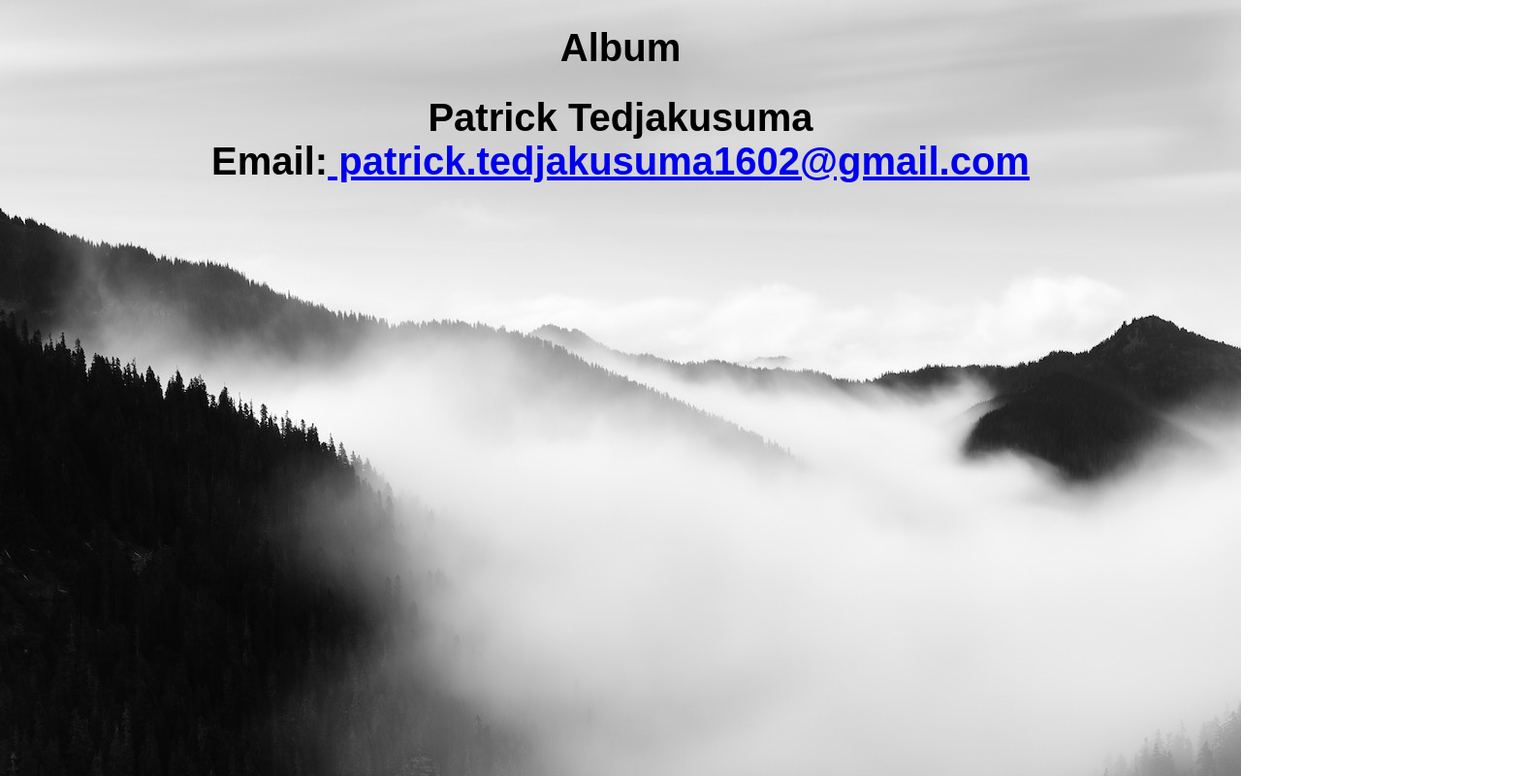
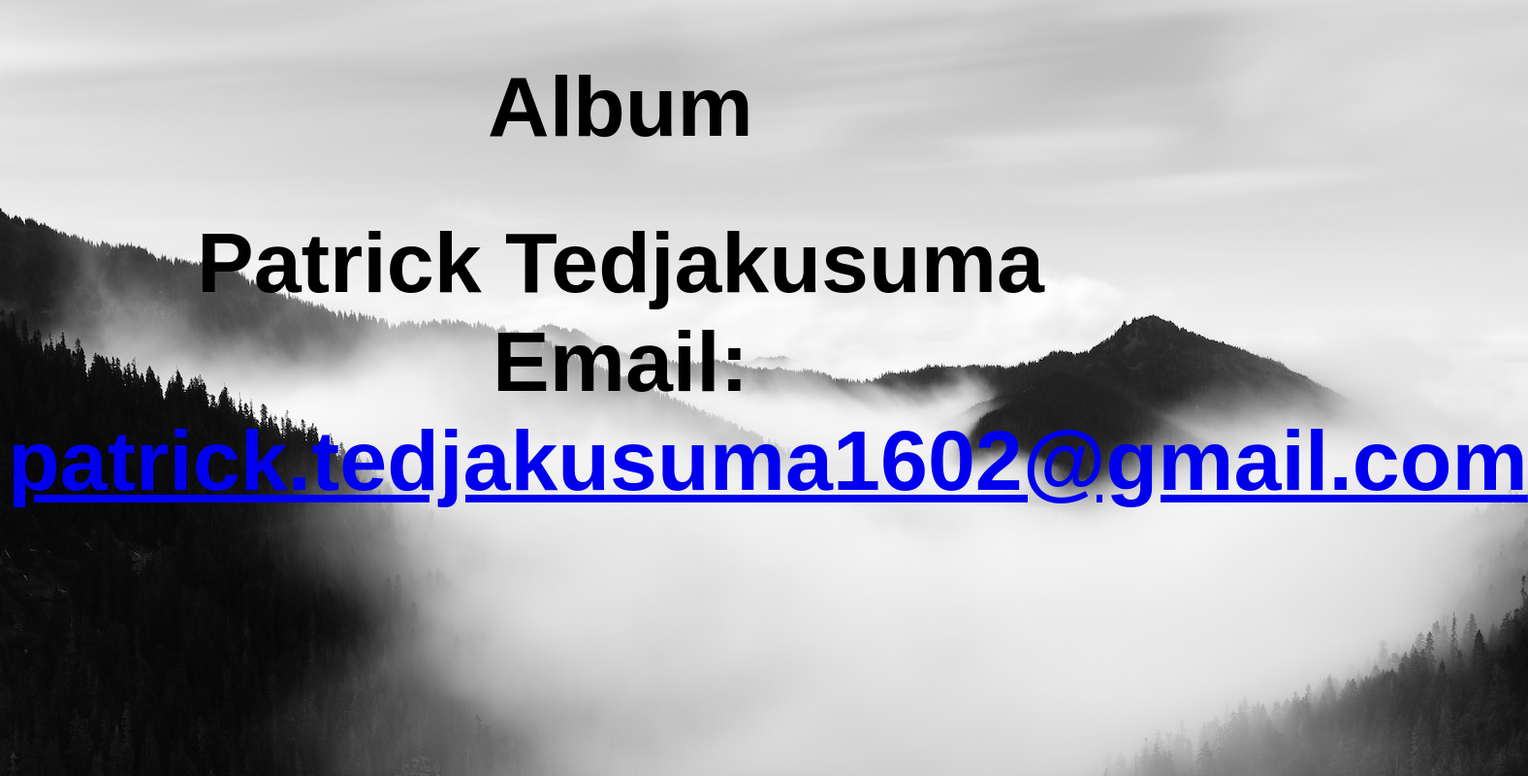
Before and after one commit to Patrick1602/Patrick1602.github.io, a plain HTML site: page docs/Website.html in a window 1280 px wide. Shown: the whole page at 97% size, 1576 px wide, since content can reach past the window. Drawn offline with Linux system fonts and the light colour scheme.

Commit message:
Update Website.html

```diff
--- a/docs/Website.html
+++ b/docs/Website.html
@@ -3,7 +3,7 @@
   <head>
     <style>
       body {background-image: url("Images/mountain.jpg");}
-      h1{text-align: center; font-family:fantasy; font-size: 2.5em; /* 40px/16=2.5em */}
+      h1{text-align: center; font-family:fantasy; font-size: 5.5em; /* 40px/16=2.5em */}
     </style>
   <title>Main Page</title>
   </head>
```
